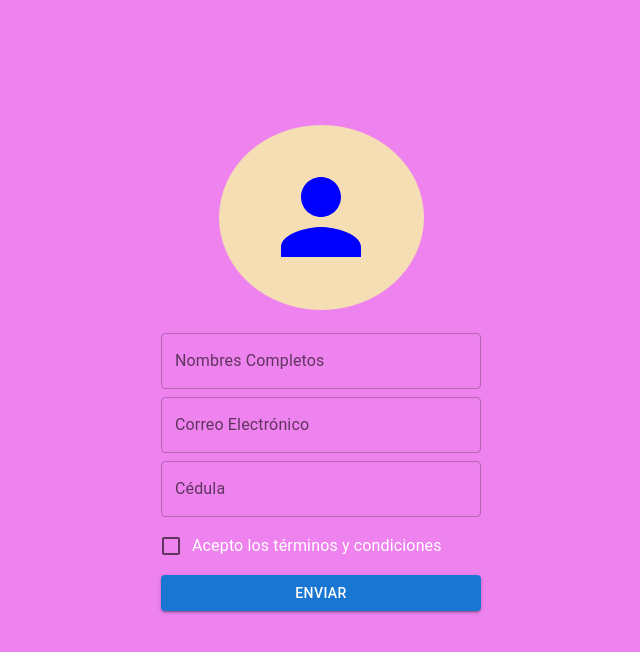
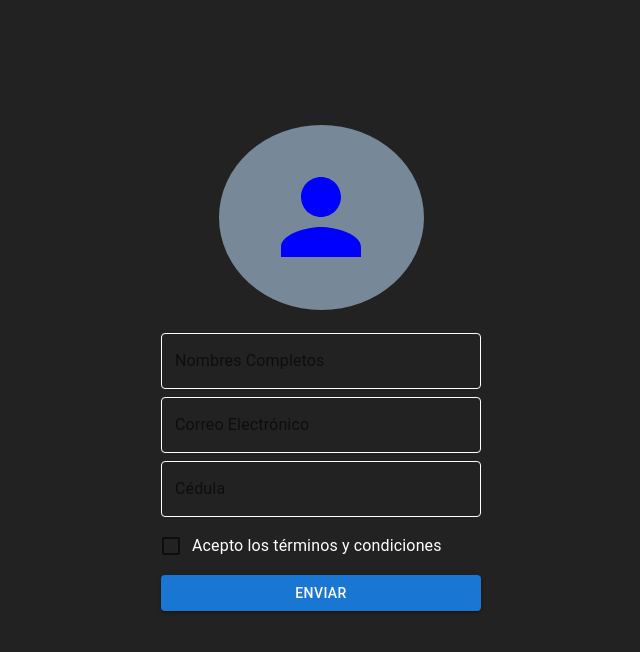
Before and after one commit to BradFernando/aplicativo-web-gastronomy, a Next.js app: page / in a window 1280 px wide. Shown: the top 652 px of the page, without its empty margins (319-959 px from the left). Built offline with nearby package versions, Linux system fonts and the light colour scheme.

Commit message:
El comit :v

```diff
--- a/src/app/globals.css
+++ b/src/app/globals.css
@@ -1,10 +1,10 @@
 body{
   display: flex;
-    justify-content: center;
-    align-items: center;
-    height: 90vh;
-  background: violet;
-    color: white;
+  justify-content: center;
+  align-items: center;
+  height: 90vh;
+  background: #222222 ;
+  color: white;
 }
 
 form{
@@ -12,3 +12,19 @@ form{
   display: grid;
   row-gap: 0.5rem;
 }
+
+.MuiOutlinedInput-root .MuiOutlinedInput-notchedOutline {
+  border-color: white;
+}
+
+.MuiFormLabel-root {
+  color: white;
+}
+
+.MuiFormLabel-root.Mui-focused {
+  color: white;
+}
+
+.MuiInputBase-input {
+  color: white;
+}
--- a/src/app/page.tsx
+++ b/src/app/page.tsx
@@ -52,7 +52,7 @@ function Home() {
     <div>
       <form onSubmit={handleSubmit}>
 
-        <Avatar sx={{ width: 205, height: 185, margin: '0 auto 15px auto', bgcolor: 'wheat' }}>
+        <Avatar sx={{ width: 205, height: 185, margin: '0 auto 15px auto', bgcolor: 'lightslategrey' }}>
           <PersonIcon sx={{ width: 120, height: 120, color: 'blue' }} />
         </Avatar>
 
```
